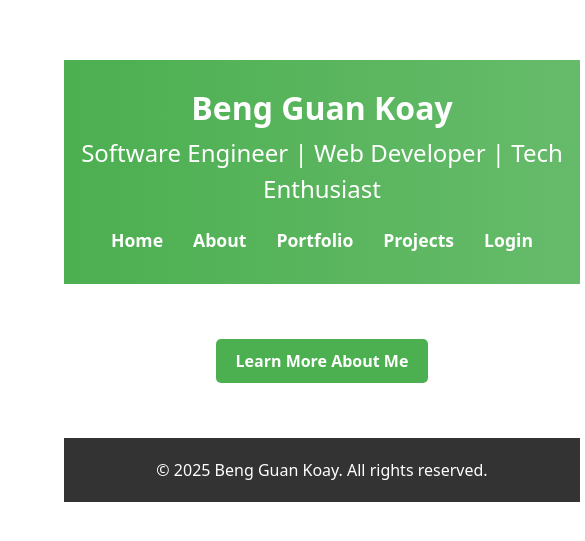
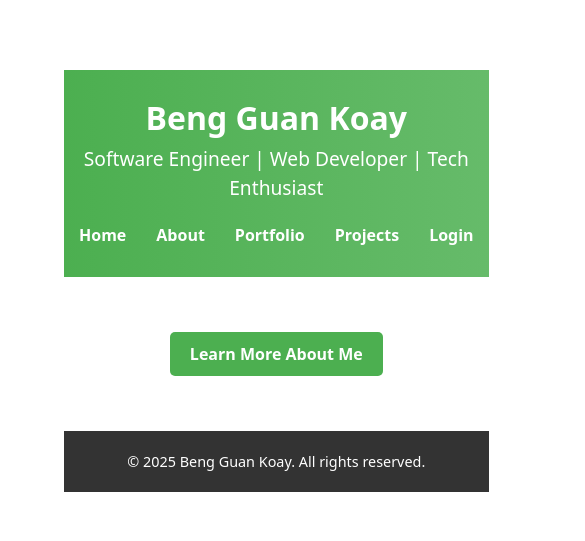
Before and after one commit to bengguankoay/Vite-Vue, a Vue app in the folder task-tracker/: page / in a window 390 px wide. Shown: the part 141-682 px from the top of the page, 585 px wide, since content can reach past the window. Built offline with nearby package versions, Linux system fonts and the light colour scheme.

Commit message:
allow responsive mobile

```diff
--- a/task-tracker/src/App.vue
+++ b/task-tracker/src/App.vue
@@ -48,8 +48,6 @@ body {
 }
 
 .landing-page {
-  height: 100%;
-  width: 100%;
   text-align: center;
   padding: 40px 20px;
 }
@@ -150,6 +148,36 @@ footer p {
 }
 
 /* Responsive Styles */
+@media only screen and (max-width: 499px) {
+  header h1 {
+    font-size: 2.5rem;
+  }
+
+  header .title {
+    font-size: 1.2rem;
+  }
+
+  header nav .nav-link {
+    font-size: 1rem;
+  }
+
+  .intro h2 {
+    font-size: 2rem;
+  }
+
+  .intro p {
+    font-size: 1rem;
+  }
+
+  .cta .btn {
+    font-size: 1rem;
+    padding: 10px 20px;
+  }
+
+  footer p {
+    font-size: 0.9rem;
+  }
+}
 @media (max-width: 768px) {
   header h1 {
     font-size: 2rem;
```
